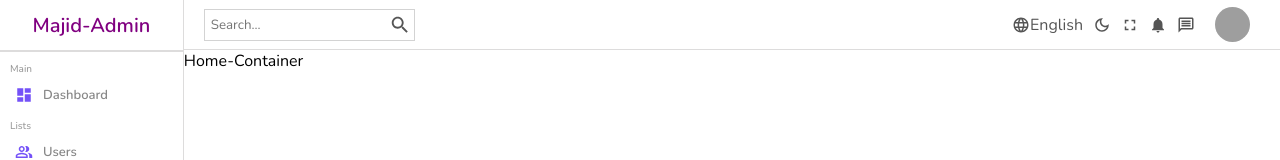
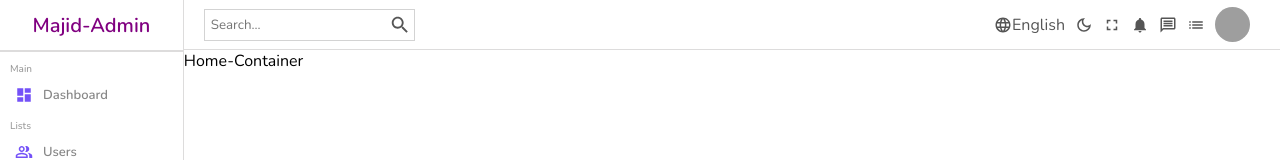
Before and after one commit to MajidAziz03/Admin-Panel, a React (Create React App) app: page / in a window 1280 px wide. Shown: the top 160 px of the page. Built offline with nearby package versions, Linux system fonts and the light colour scheme; grey boxes are pictures that could not be loaded.

Commit message:
navbar comp

```diff
--- a/src/Components/navbar/Navbar.jsx
+++ b/src/Components/navbar/Navbar.jsx
@@ -1,4 +1,4 @@
-import { DarkModeOutlined, Fullscreen, LanguageOutlined, Message, MessageOutlined, Notifications, Search, SearchOffOutlined } from '@mui/icons-material'
+import { DarkModeOutlined, Fullscreen, LanguageOutlined, ListOutlined, Message, MessageOutlined, Notifications, Search, SearchOffOutlined } from '@mui/icons-material'
 import { Menu } from '@mui/material'
 import React from 'react'
 import './navbar.scss'
@@ -30,7 +30,7 @@ const Navbar = () => {
                         <MessageOutlined className='icon' />
                     </div>
                     <div className="item">
-                        <Menu className='icon' />
+                        <ListOutlined className='icon' />
                     </div>
                     <div className="item">
                         <img src="https://images.pexels.com/photos/5722932/pexels-photo-5722932.jpeg?auto=compress&cs=tinysrgb&w=1260&h=750&dpr=1" className='avatar' alt="" />
```
